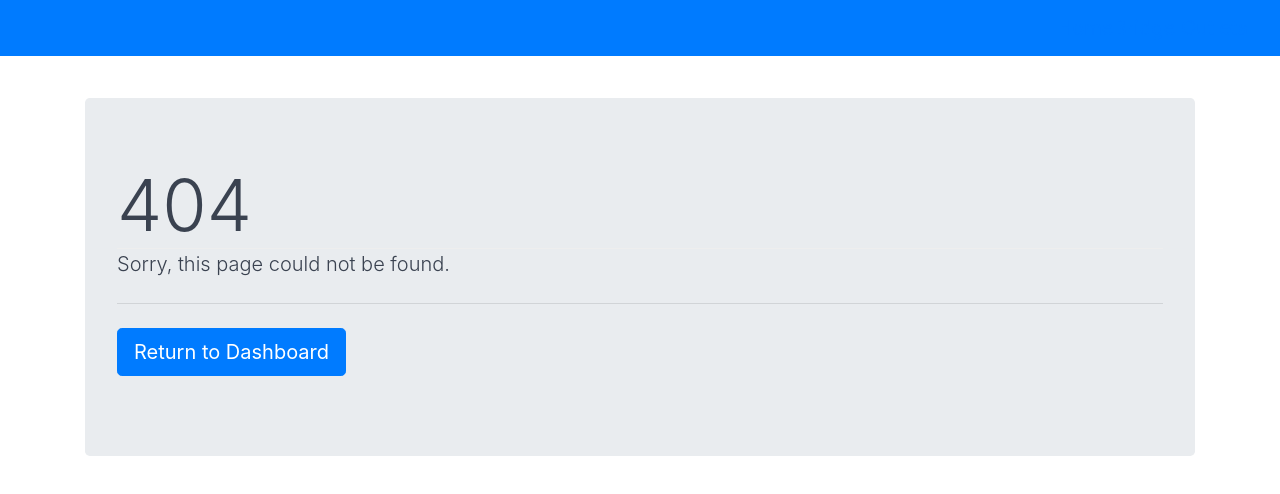
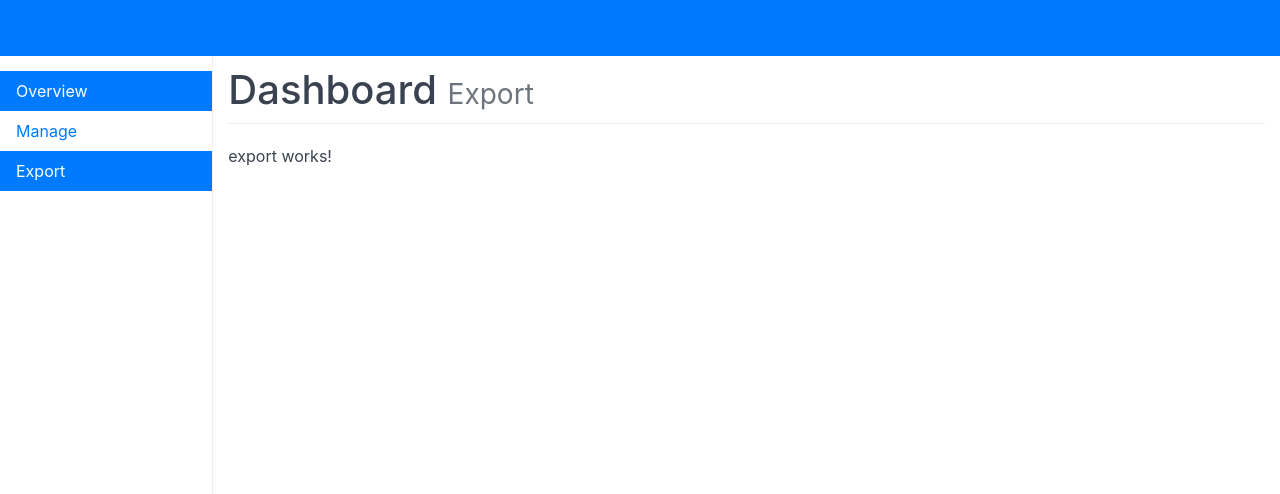
Before and after one commit to trentrand/homekit-outlets, an Angular app in the folder web/: page /dashboard/export in a window 1280 px wide. Before the commit this address had no page. Shown: the top 494 px of the page. Built offline with nearby package versions, Linux system fonts and the light colour scheme.

Commit message:
Add placeholder Dashboard Export component

```diff
--- a/web/src/app/dashboard/dashboard-routing.module.ts
+++ b/web/src/app/dashboard/dashboard-routing.module.ts
@@ -6,6 +6,7 @@ import { SidebarComponent } from './sidebar/sidebar.component';
 
 import { OverviewComponent } from './overview/overview.component';
 import { ManageComponent } from './manage/manage.component';
+import { ExportComponent } from './export/export.component';
 
 const routes: Routes = [
   { path: 'dashboard',   component: DashboardComponent,
@@ -13,6 +14,7 @@ const routes: Routes = [
       { path: '', redirectTo: 'overview', pathMatch: 'full' },
       { path: 'overview', component: OverviewComponent },
       { path: 'manage', component: ManageComponent },
+      { path: 'export', component: ExportComponent },
     ]
   }
 ];
--- a/web/src/app/dashboard/dashboard.module.ts
+++ b/web/src/app/dashboard/dashboard.module.ts
@@ -10,6 +10,7 @@ import { DashboardComponent } from "./dashboard.component";
 import { SidebarComponent } from './sidebar/sidebar.component';
 import { OverviewComponent } from './overview/overview.component';
 import { ManageComponent } from './manage/manage.component';
+import { ExportComponent } from './export/export.component';
 
 @NgModule({
   imports: [
@@ -24,6 +25,7 @@ import { ManageComponent } from './manage/manage.component';
     SidebarComponent,
     OverviewComponent,
     ManageComponent,
+    ExportComponent,
   ],
   exports: [
     DashboardComponent
--- /dev/null
+++ b/web/src/app/dashboard/export/export.component.html
@@ -0,0 +1,3 @@
+<p>
+  export works!
+</p>
--- /dev/null
+++ b/web/src/app/dashboard/export/export.component.ts
@@ -0,0 +1,15 @@
+import { Component, OnInit } from '@angular/core';
+
+@Component({
+  selector: 'app-export',
+  templateUrl: './export.component.html',
+  styleUrls: ['./export.component.scss']
+})
+export class ExportComponent implements OnInit {
+
+  constructor() { }
+
+  ngOnInit() {
+  }
+
+}
--- a/web/src/app/dashboard/sidebar/sidebar.component.html
+++ b/web/src/app/dashboard/sidebar/sidebar.component.html
@@ -6,5 +6,8 @@
     <li class="nav-item">
       <a class="nav-link"  [routerLink]="['manage']" routerLinkActive="active">Manage</a>
     </li>
+    <li class="nav-item">
+      <a class="nav-link" [routerLink]="['export']" routerLinkActive="active">Export</a>
+    </li>
   </ul>
 </nav>
```
Also changed, not shown: web/src/app/dashboard/export/export.component.scss (added), 1 other file (tests, documents, lock files or other folders).
